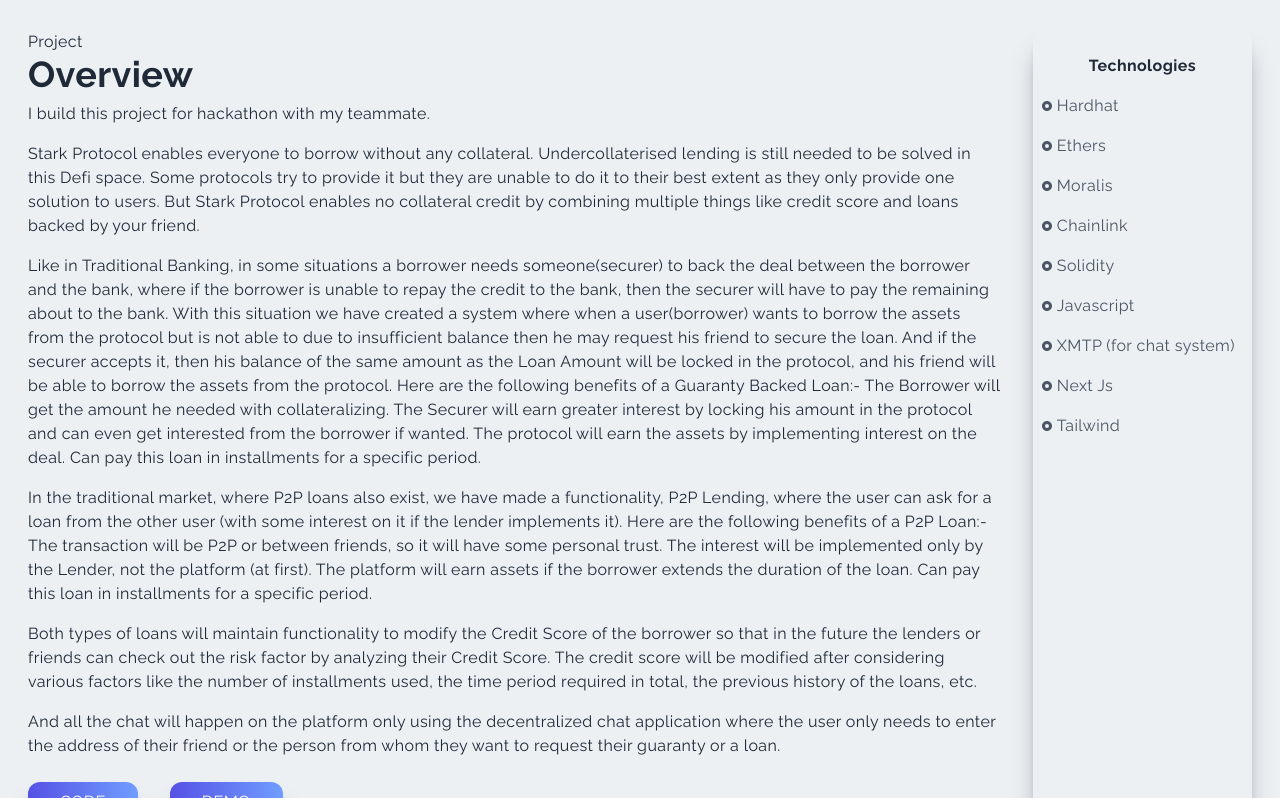
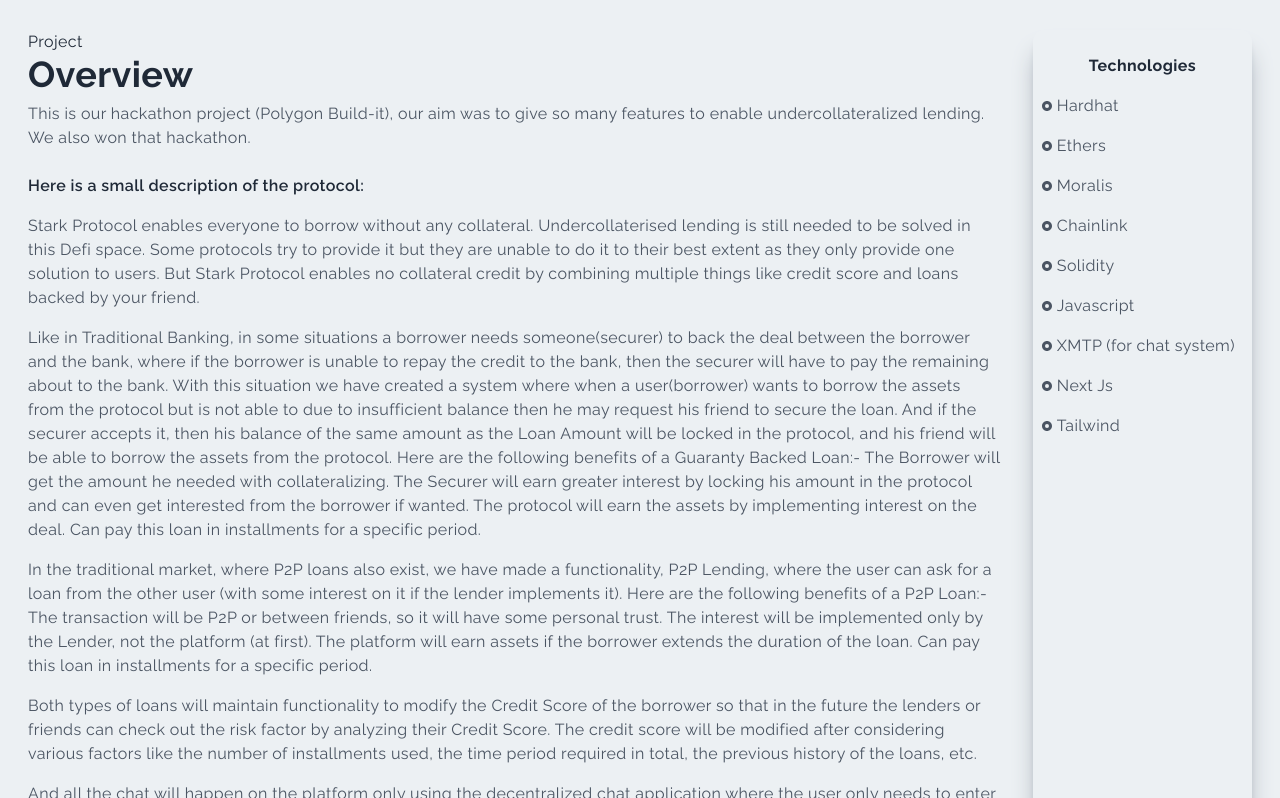
Before and after one commit to harendra-shakya/portfolio-website, a Next.js app: page /stark in a window 1280 px wide. Shown: the part 402-1200 px from the top of the page. Built offline with nearby package versions, Linux system fonts and the light colour scheme.

Commit message:
changed descriptions

```diff
--- a/pages/anonim.jsx
+++ b/pages/anonim.jsx
@@ -27,29 +27,12 @@ const anonim = () => {
           <p>Project</p>
           <h2>Overview</h2>
           <p className="py-2 text-gray-600">
-            It is a DeFi protocol that provides loans using a system that is
-            basically the opposite of going to a bank in almost every way.
-            First, there is no financial institution, no intermediary that
-            oversees or grants loan requests based on creditworthiness.
+            It is a lending and borrowing defi protocol like aave.
           </p>
           <p className="py-2 text-gray-600">
-            Instead, this protocol is a “trustless” network that utilizes smart
-            contracts to execute the loans, thus removing the middlemen. Where a
-            bank would grant a loan in dollars (or another fiat currency), this
-            protocol's loans are in crypto. There are no widely accepted credit
-            checks or scores in the DeFi space, thus users must post collateral
-            in order to get a loan on protocol.
+            It is one of my early projects. To build this I first researched about aave and then I built this in a week from scratch by working all day.
+
           </p>
-          <p className="py-2 text-gray-600">
-            And where a traditional bank would secure a loan using physical
-            collateral (e.g. a home is the collateral for a home loan), protocol
-            relies on liquidity pools. Here, users deposit crypto funds they’re
-            willing to lend into a single pool, a process sometimes called yield
-            farming. Borrowers can then use these pools to take out a loan.
-            Borrowers pay interest on the funds they borrow; lenders receive
-            interest on the money they lend.
-          </p>
-          <p className="py-2 text-gray-600"></p>
           <a
             href="https://github.com/harendra-shakya/anonim"
             target="_blank"
--- a/pages/stark.jsx
+++ b/pages/stark.jsx
@@ -26,60 +26,74 @@ const stark = () => {
                 <div className="col-span-4">
                     <p>Project</p>
                     <h2>Overview</h2>
-          <p className="py-2">
-            I build this project for hackathon with my teammate.
+                    <p className="py-2 text-gray-600">
+                        This is our hackathon project (Polygon Build-it), our
+                        aim was to give so many features to enable
+                        undercollateralized lending. We also won that hackathon.
                     </p>
-          <p className="py-2">
-            Stark Protocol enables everyone to borrow without any collateral.
-            Undercollaterised lending is still needed to be solved in this Defi
-            space. Some protocols try to provide it but they are unable to do it
-            to their best extent as they only provide one solution to users. But
-            Stark Protocol enables no collateral credit by combining multiple
-            things like credit score and loans backed by your friend.
+                    <p className="py-2 pt-4 text-black-500 font-semibold">
+                        Here is a small description of the protocol:
                     </p>
-          <p className="py-2">
-            Like in Traditional Banking, in some situations a borrower needs
-            someone(securer) to back the deal between the borrower and the bank,
-            where if the borrower is unable to repay the credit to the bank,
-            then the securer will have to pay the remaining about to the bank.
-            With this situation we have created a system where when a
-            user(borrower) wants to borrow the assets from the protocol but is
-            not able to due to insufficient balance then he may request his
-            friend to secure the loan. And if the securer accepts it, then his
-            balance of the same amount as the Loan Amount will be locked in the
-            protocol, and his friend will be able to borrow the assets from the
-            protocol. Here are the following benefits of a Guaranty Backed
-            Loan:- The Borrower will get the amount he needed with
-            collateralizing. The Securer will earn greater interest by locking
-            his amount in the protocol and can even get interested from the
+                    <p className="py-2 text-gray-600">
+                        Stark Protocol enables everyone to borrow without any
+                        collateral. Undercollaterised lending is still needed to
+                        be solved in this Defi space. Some protocols try to
+                        provide it but they are unable to do it to their best
+                        extent as they only provide one solution to users. But
+                        Stark Protocol enables no collateral credit by combining
+                        multiple things like credit score and loans backed by
+                        your friend.
+                    </p>
+                    <p className="py-2 text-gray-600">
+                        Like in Traditional Banking, in some situations a
+                        borrower needs someone(securer) to back the deal between
+                        the borrower and the bank, where if the borrower is
+                        unable to repay the credit to the bank, then the securer
+                        will have to pay the remaining about to the bank. With
+                        this situation we have created a system where when a
+                        user(borrower) wants to borrow the assets from the
+                        protocol but is not able to due to insufficient balance
+                        then he may request his friend to secure the loan. And
+                        if the securer accepts it, then his balance of the same
+                        amount as the Loan Amount will be locked in the
+                        protocol, and his friend will be able to borrow the
+                        assets from the protocol. Here are the following
+                        benefits of a Guaranty Backed Loan:- The Borrower will
+                        get the amount he needed with collateralizing. The
+                        Securer will earn greater interest by locking his amount
+                        in the protocol and can even get interested from the
                         borrower if wanted. The protocol will earn the assets by
-            implementing interest on the deal. Can pay this loan in installments
-            for a specific period.
+                        implementing interest on the deal. Can pay this loan in
+                        installments for a specific period.
                     </p>
-          <p className="py-2">
-            In the traditional market, where P2P loans also exist, we have made
-            a functionality, P2P Lending, where the user can ask for a loan from
-            the other user (with some interest on it if the lender implements
-            it). Here are the following benefits of a P2P Loan:- The transaction
-            will be P2P or between friends, so it will have some personal trust.
-            The interest will be implemented only by the Lender, not the
-            platform (at first). The platform will earn assets if the borrower
-            extends the duration of the loan. Can pay this loan in installments
-            for a specific period.
+                    <p className="py-2 text-gray-600">
+                        In the traditional market, where P2P loans also exist,
+                        we have made a functionality, P2P Lending, where the
+                        user can ask for a loan from the other user (with some
+                        interest on it if the lender implements it). Here are
+                        the following benefits of a P2P Loan:- The transaction
+                        will be P2P or between friends, so it will have some
+                        personal trust. The interest will be implemented only by
+                        the Lender, not the platform (at first). The platform
+                        will earn assets if the borrower extends the duration of
+                        the loan. Can pay this loan in installments for a
+                        specific period.
                     </p>
-          <p className="py-2">
-            Both types of loans will maintain functionality to modify the Credit
-            Score of the borrower so that in the future the lenders or friends
-            can check out the risk factor by analyzing their Credit Score. The
-            credit score will be modified after considering various factors like
-            the number of installments used, the time period required in total,
-            the previous history of the loans, etc.
+                    <p className="py-2 text-gray-600">
+                        Both types of loans will maintain functionality to
+                        modify the Credit Score of the borrower so that in the
+                        future the lenders or friends can check out the risk
+                        factor by analyzing their Credit Score. The credit score
+                        will be modified after considering various factors like
+                        the number of installments used, the time period
+                        required in total, the previous history of the loans,
+                        etc.
                     </p>
-          <p className="py-2">
-            And all the chat will happen on the platform only using the
-            decentralized chat application where the user only needs to enter
-            the address of their friend or the person from whom they want to
-            request their guaranty or a loan.
+                    <p className="py-2 text-gray-600">
+                        And all the chat will happen on the platform only using
+                        the decentralized chat application where the user only
+                        needs to enter the address of their friend or the person
+                        from whom they want to request their guaranty or a loan.
                     </p>
                     <a
                         href="https://github.com/Megabyte-143/stark-protocol"
@@ -98,7 +112,9 @@ const stark = () => {
                 </div>
                 <div className="col-span-4 md:col-span-1 shadow-xl shadow-gray-400 rounded-xl py-4">
                     <div className="p-2">
-            <p className="text-center font-bold pb-2">Technologies</p>
+                        <p className="text-center font-bold pb-2">
+                            Technologies
+                        </p>
                         <div className="grid grid-cols-3 md:grid-cols-1 ">
                             <p className="text-gray-600 py-2 flex items-center">
                                 <RiRadioButtonFill className="pr-1" /> Hardhat
@@ -116,10 +132,12 @@ const stark = () => {
                                 <RiRadioButtonFill className="pr-1" /> Solidity
                             </p>
                             <p className="text-gray-600 py-2 flex items-center">
-                <RiRadioButtonFill className="pr-1" /> Javascript
+                                <RiRadioButtonFill className="pr-1" />{" "}
+                                Javascript
                             </p>
                             <p className="text-gray-600 py-2 flex items-center">
-                <RiRadioButtonFill className="pr-1" /> XMTP (for chat system)
+                                <RiRadioButtonFill className="pr-1" /> XMTP (for
+                                chat system)
                             </p>
                             <p className="text-gray-600 py-2 flex items-center">
                                 <RiRadioButtonFill className="pr-1" /> Next Js
```
Also changed, not shown: components/About.jsx (+17 -9 lines), pages/dex.jsx (+2 -28 lines), pages/nft-marketplace.jsx (+21 -22 lines). Lines whose indentation alone changed are shown as unchanged.
